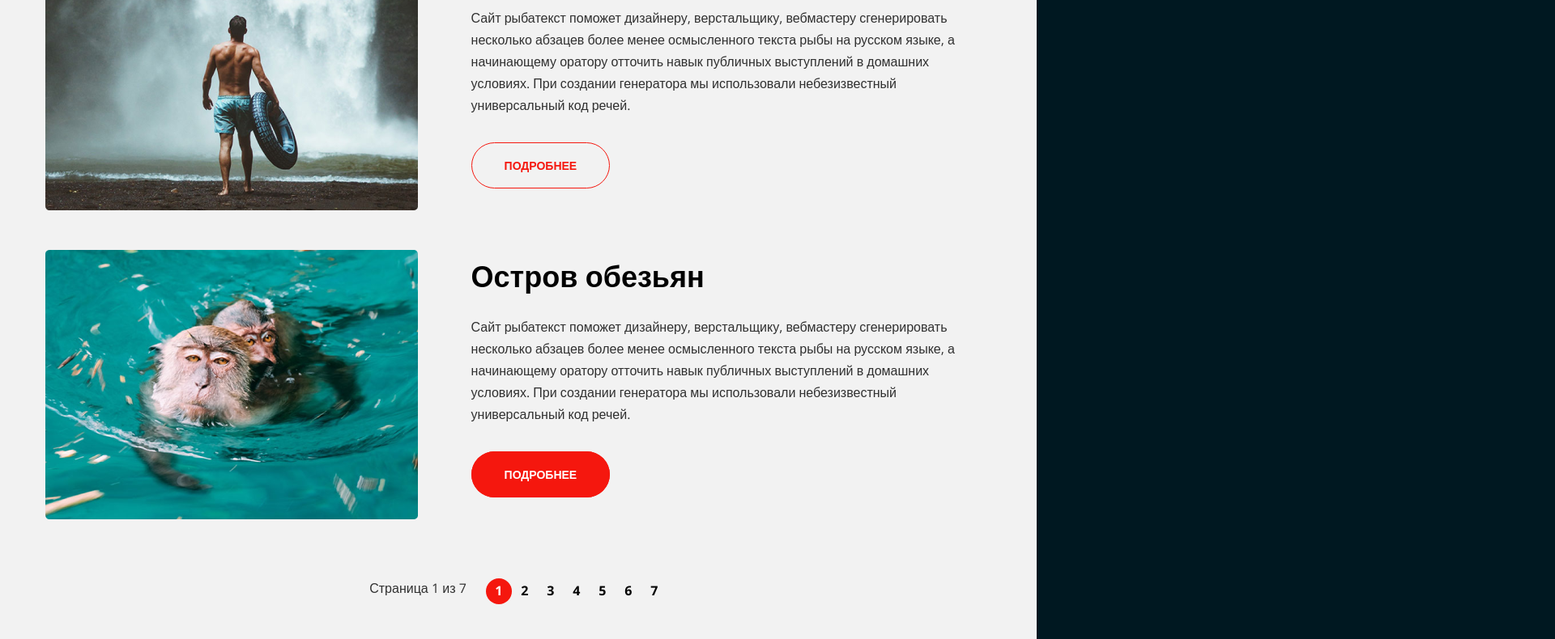
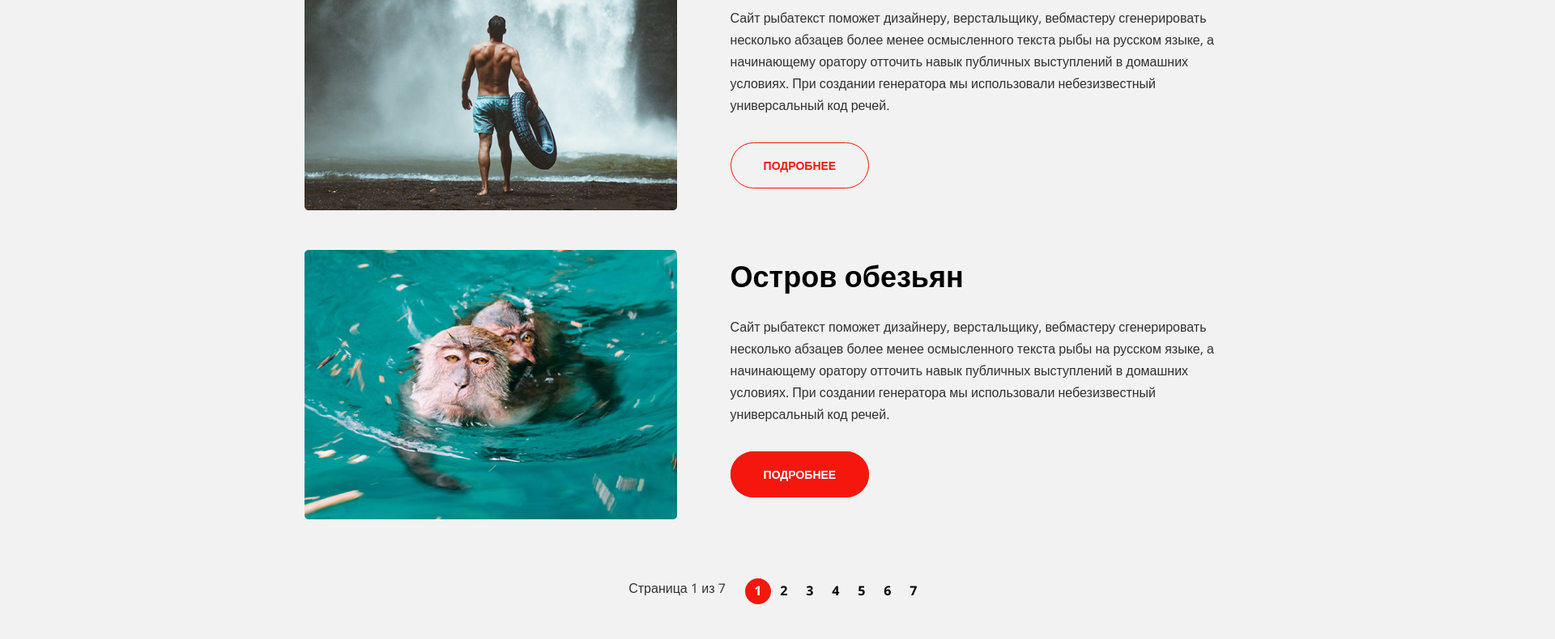
Before and after one commit to slawolf79/air_asia-project, a plain HTML site: page project_air_asia/services.html in a window 1280 px wide. Shown: the part 586-1376 px from the top of the page at 81% size, 1920 px wide, since content can reach past the window. Drawn offline with nearby package versions, Linux system fonts and the light colour scheme.

Commit message:
Update services.css

```diff
--- a/project_air_asia/services.css
+++ b/project_air_asia/services.css
@@ -10,7 +10,8 @@ body {
   display: flex;
   flex-direction: column;
   min-height: 100%;
-  overflow-x: hidden;
+  overflow: hidden;
+  min-width: 1920px;
 
 }
 
```
